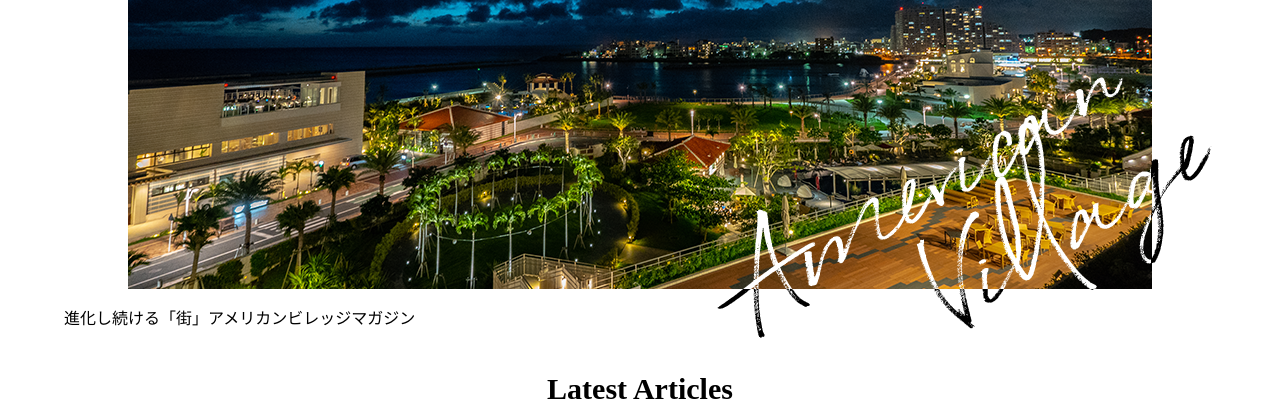
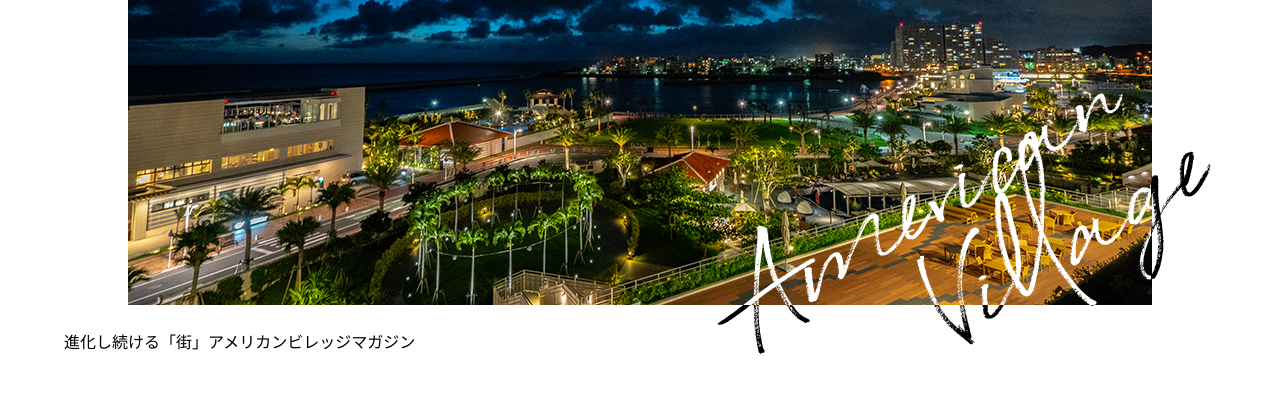
Before and after one commit to JUNJIMAESHIRO/Theme, a plain HTML site: page index.html in a window 1280 px wide. Shown: the part 267-680 px from the top of the page. Drawn offline with nearby package versions, Linux system fonts and the light colour scheme; files that its build step writes are made by us from their sources.

Commit message:
no message

```diff
--- a/assets/scss/style.scss
+++ b/assets/scss/style.scss
@@ -2,9 +2,6 @@
 //   max-width: 1152px;
 //   margin: 0 auto;
 // }
-body{
-  line-height: 0;
-}
 
 $mb: 767px;
 
```
